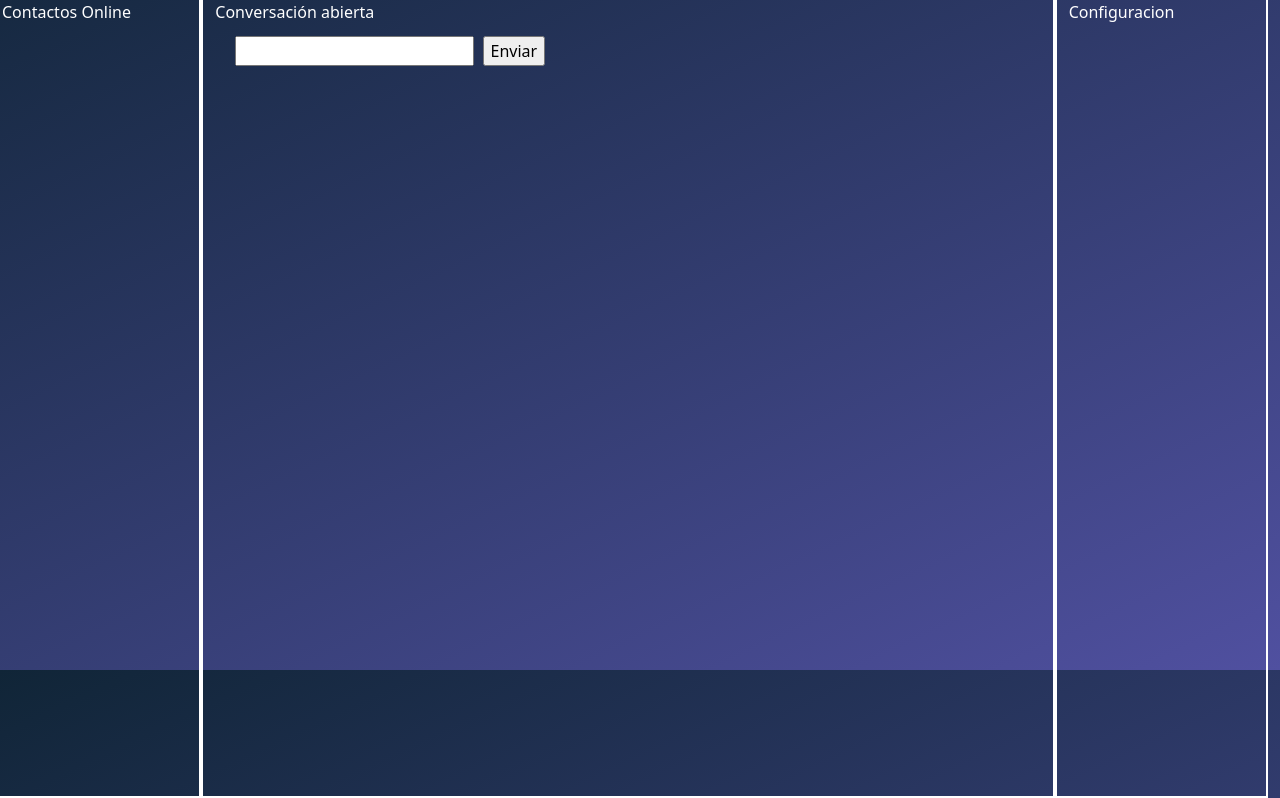
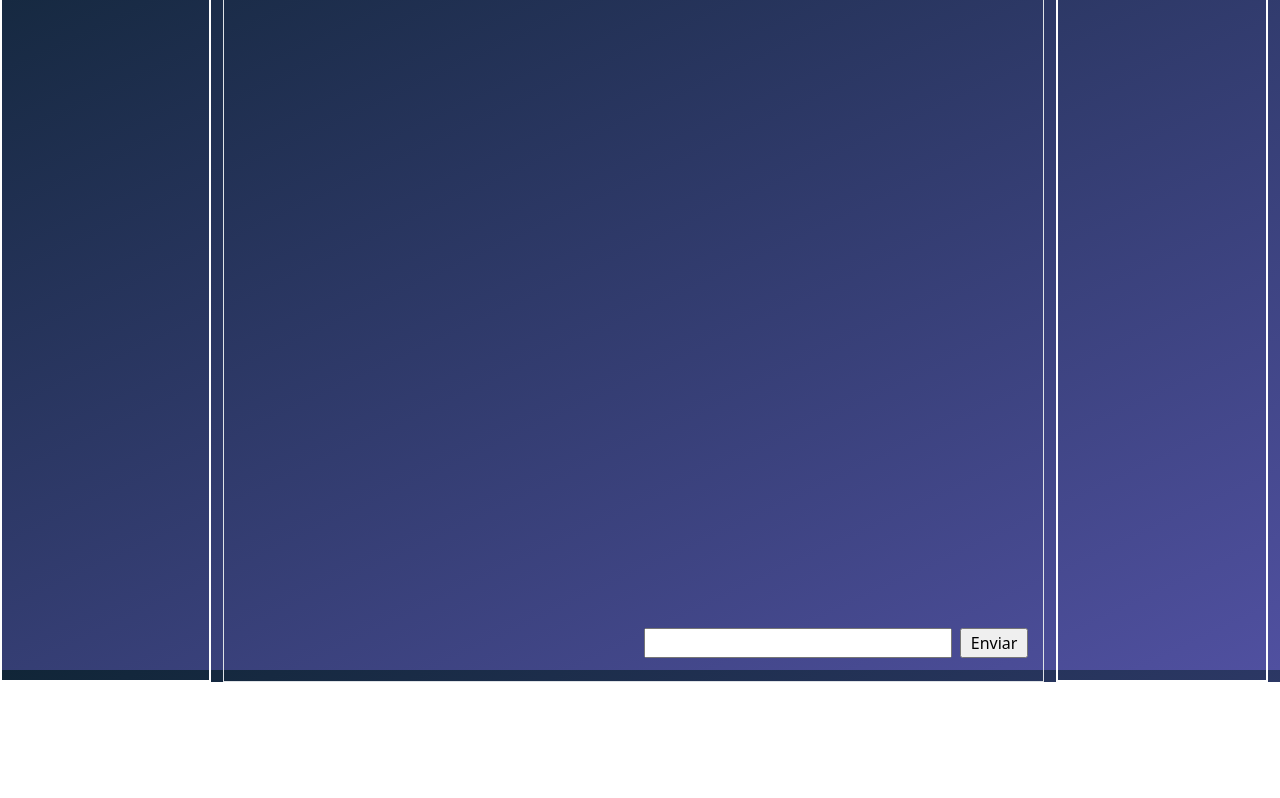
Before and after one commit to victortorres02/mensajeria-flask, a plain HTML site: page static/webclient.html in a window 1280 px wide. Shown: the part 130-928 px from the top of the page. After the commit the page ends 812 px from the top, so only its background shows below. Drawn offline with Linux system fonts and the light colour scheme; no server answers.

Commit message:
Chats con scroll e interfaz viewport

```diff
--- a/static/webclient.css
+++ b/static/webclient.css
@@ -6,34 +6,42 @@ body {
 }
 
 .text-message {
-	width: max-content;
+	width: fit-content;
 	color: #F5F5F5;
 	background-color: #446874;
 	border-radius: 5px;
 }
 
-.bg-white {
-	background-color: #F5F5F5;
-}
-
 .Estructura {
-}
-
-.Configuracion {
-	position:relative;
-	border: 2px solid white;
+	height: 94vh;
+	width: 100.9vw;
 }
 
 .Contactos {
-	position:relative;
+	position: relative;
 	border: 2px solid white;
 }
 
 .Conversacion {
-	overflow: auto;
+	border-color: 2px solid white;
+}
+
+.Random {
+	border: 2px solid white;
+}
+
+.Chat {
+	overflow-y:scroll;
+	height: 87vh
+}
+
+.Configuracion {
+	position: relative;
 	border: 2px solid white;
 }
 
 .EntradaChat {
-	bottom: 0%;
+	position: absolute;
+	bottom: 0;
+	right: 17vw;
 }
--- a/static/webclient.html
+++ b/static/webclient.html
@@ -10,7 +10,6 @@
 </head>
 
 <body>
-	<h1 class="p-2 text-white">Mensajeria flask</h1>
 	<script src="/static/webclient.js" type="text/javascript" charset="utf-8"></script>
 	<nav class="navbar bg-dark">
 		<div class="container-fluid">
@@ -25,17 +24,17 @@
 			</ul>
 		</div>
 	</nav>
-	<div class="Estructura row vw-100 vh-100">
+	<div class="Estructura container-fluid row  ">
 		<div class="Contactos col-2">
 			Contactos Online
 		</div>
-		<div class="Conversacion col-8">
-			Conversación abierta
-			<div class="Chat container-fluid">
-				<div class"overflow-auto" id="message_area"></div>
-				<div class="EntradaChat p-2">
-					<input class="" type="text" id="text_input"></input>
-					<input class="m-1" id="submit_btn" onclick="enviar()" type="button" value="Enviar"></input>
+		<div class="Conversacion col-8 ">
+			<h1 class="Random">Conversación abierta</h1>
+			<div class="Chat border">
+				<div class id="message_area"></div>
+				<div class="EntradaChat container p-2 col-4">
+					<input class="Barra col-9"type="text " id="text_input"></input>
+					<input class="m-1 col-2" id="submit_btn " onclick="enviar()" type="button" value="Enviar"></input>
 				</div>
 			</div>
 		</div>
```
Also changed, not shown: 1 other file.
